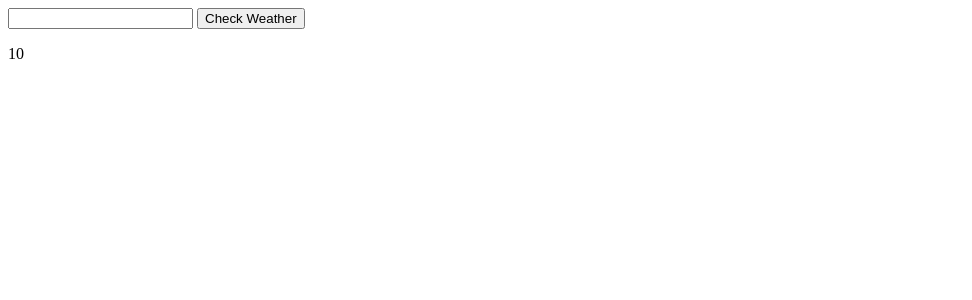
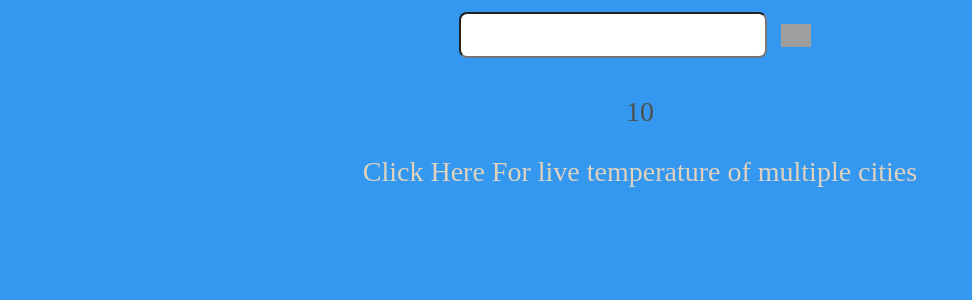
Before and after one commit to bishesh4562r/Weather, a Flask app: template Templates/index.html in a window 1280 px wide. Shown: the top 300 px of the page, without its empty margins (0-972 px from the left). Run offline with Flask 2, Linux system fonts and the light colour scheme; the template is opened without the code that fills it: most values are stand-ins (such as "Sample title", 1, 10 or a date in 2020); grey boxes are pictures that could not be loaded.

Commit message:
CssNnewpg

```diff
--- a/Templates/index.html
+++ b/Templates/index.html
@@ -5,16 +5,18 @@
     <meta http-equiv="X-UA-Compatible" content="IE=edge">
     <meta name="viewport" content="width=device-width, initial-scale=1.0">
     <title>Weather App</title>
+    <link rel="stylesheet" type='text/css' href="{{url_for('static',filename='css/style.css')}}">
 </head>
 <body>
     <div class="formm">
         <form action="/" method="post">
         <input type="text" name="city" id="city_">
-        <button type="submit">Check Weather</button>
+        <button type="submit"><img src="https://www.freeiconspng.com/uploads/search-icon-png-21.png" width="30" alt="Search Free Icon Image" /></button>
         </form>
     </div>
     <div class="result" name="Weather">
         <p>{{ temp }}</p>
+        <p><a href="/live">Click Here For live temperature of multiple cities</a></p>
 
 
     </div>
--- a/app.py
+++ b/app.py
@@ -9,17 +9,20 @@ cityL=[]
 weatherL=[]
 def weatherA(city):
     try:
-        weather=mgr.weather_at_place(city)
-        Data=weather.weather
-        tempC = Data.temperature('celsius')
-        tempF = Data.temperature('fahrenheit')
+        if city!="":
+            weather=mgr.weather_at_place(city)
+            Data=weather.weather
+            tempC = Data.temperature('celsius')
+            tempF = Data.temperature('fahrenheit')
 
-        avgC=tempC['temp']
-        avgF=tempF['temp']
-        Temp=f"Average Temperature of {city} is {avgC} deg. Celcius or {avgF} deg. Farenheit"
-        return str(Temp)
+            avgC=tempC['temp']
+            avgF=tempF['temp']
+            Temp=f"Average Temperature of {city} is {avgC} deg. Celcius or {avgF} deg. Fahrenheit"
+            return str(Temp)
+        else:
+            return "No City Entered"
     except Exception as e:
-        return e
+        return "The City Name you entered is wrong"
 
 @app.route('/')
 def index():
@@ -32,6 +35,8 @@ def seeWeather():
       temp=weatherA(city)
       return render_template('index.html',temp=temp)
 
-
+@app.route('/live')
+def liveW():
+    return render_template('liveW.html')
 
 app.run(debug=True)
--- /dev/null
+++ b/static/css/style.css
@@ -0,0 +1,38 @@
+body{
+    background-color: rgb(52, 152, 240);
+}
+.formm{
+    text-align: center;
+    width: 100%;
+
+}
+.formm input[type=text]{
+    width: 300px;
+    height: 40px;
+    font-family: 'Gill Sans', 'Gill Sans MT', Calibri, 'Trebuchet MS', sans-serif;
+    font-size: 30px;
+    border-radius: 8px;
+}
+.formm button{
+    width: 50px;
+    height: 60px;
+    font-size: 20px;
+    font-family: Arial, Helvetica, sans-serif;
+    cursor: pointer;
+    background: transparent;
+    border: 0px;
+}
+.result{
+    text-align: center;
+    width: 100%;
+    font-size: 28px;
+    color: rgb(80, 80, 80);
+
+}
+.result a{
+    color: rgba(255, 221, 179, 0.849);
+    text-decoration: none;
+}
+.result a:hover{
+    color: rgba(0, 0, 0, 0.849);
+}
```
Also changed, not shown: Templates/liveW.html (added, +20 -0 lines), 2 other files.
